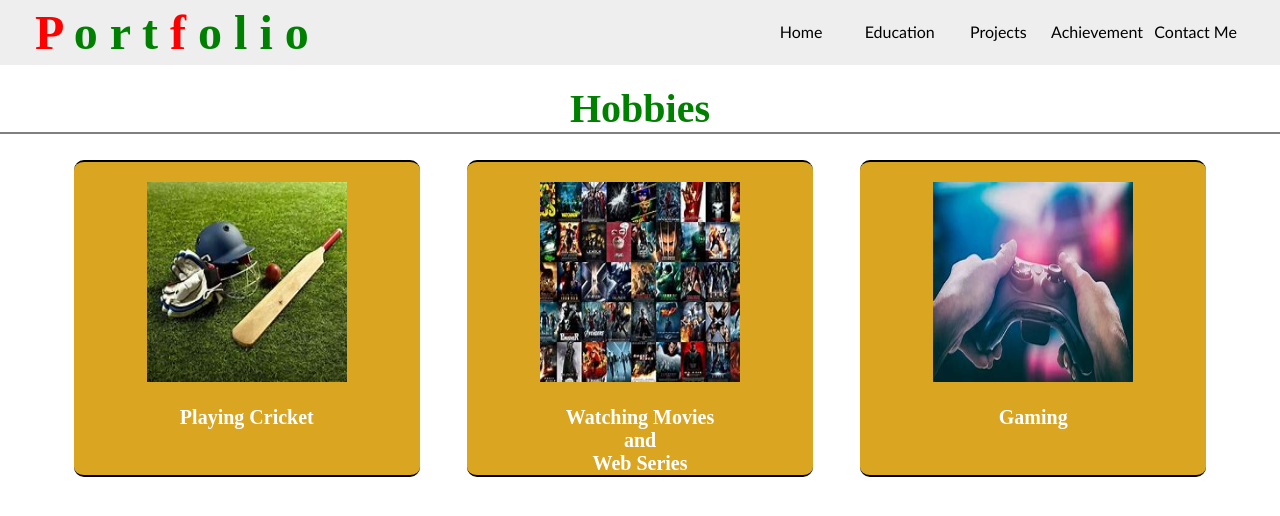
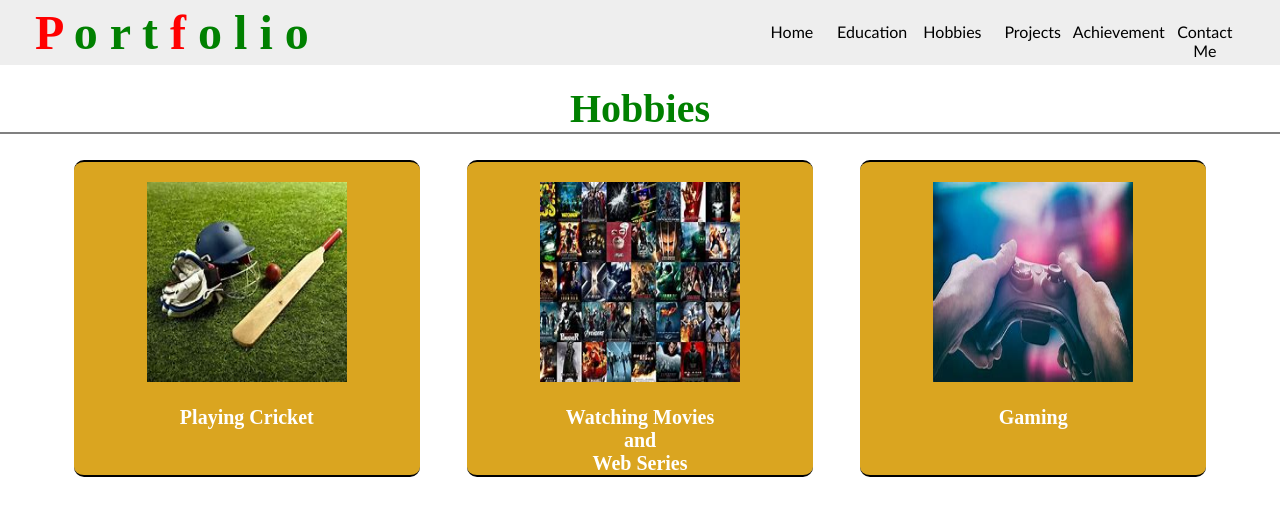
Before and after one commit to Aryan-we/portfolio, a plain HTML site: page hobbies.html in a window 1280 px wide. Drawn offline with Linux system fonts and the light colour scheme.

Commit message:
Update hobbies.html

```diff
--- a/hobbies.html
+++ b/hobbies.html
@@ -73,6 +73,7 @@
             <ul class="navbar-list">
                 <a href="index.html"><li>Home</li></a>
                 <a href="education.html"><li>Education</li></a>
+                <a href="hobbies.html"><li>Hobbies</li></a>
                 <a href="projects.html"><li>Projects</li></a>
                 <a href="achievement.html"><li>Achievement</li></a>
                 <a href="contactme.html"><li>Contact Me</li></a>
```
